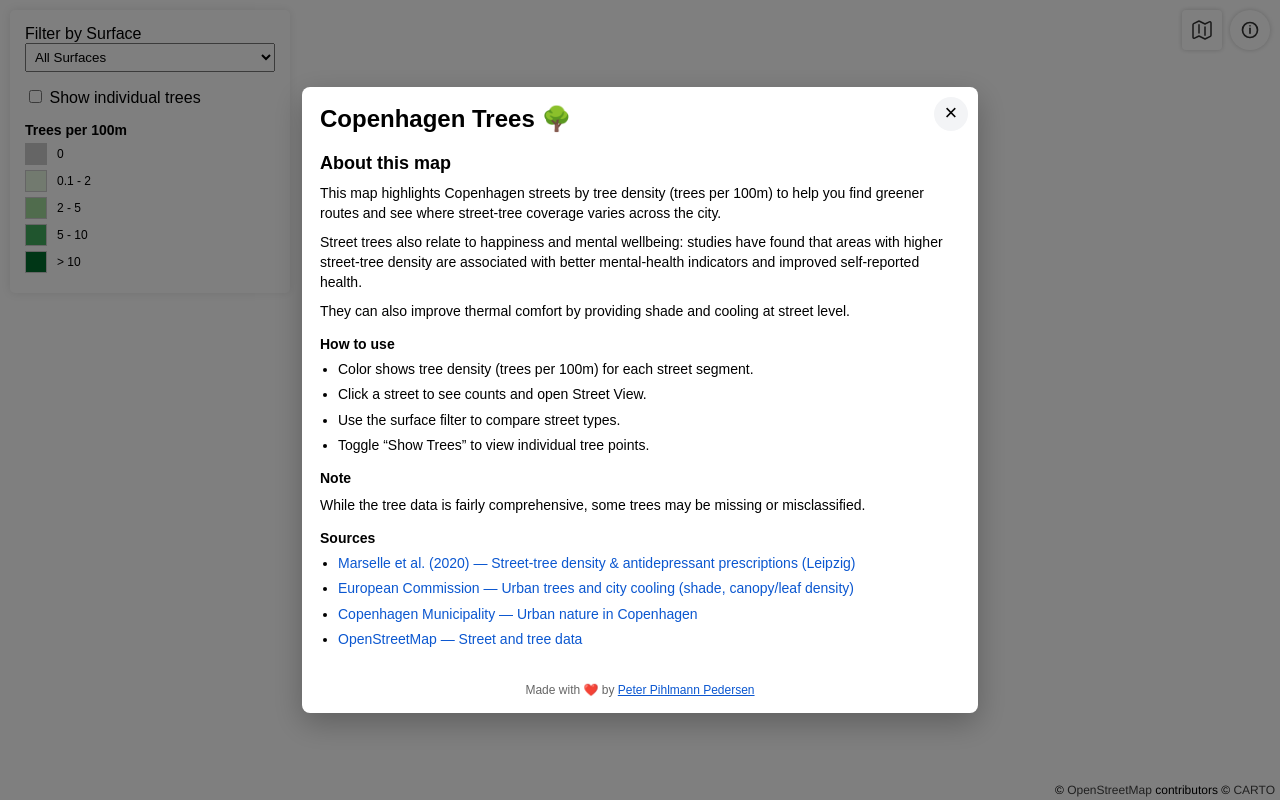
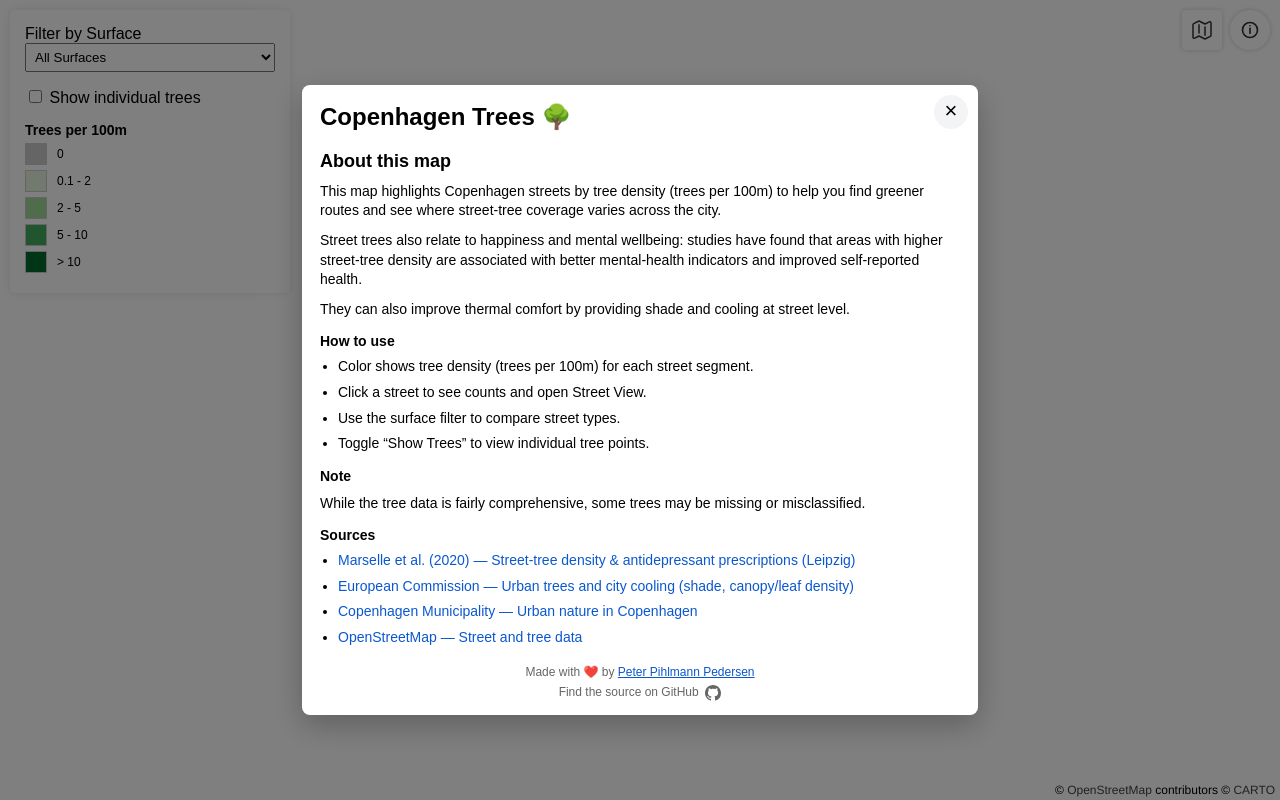
Before and after one commit to ppp-one/cph-trees, a plain HTML site: page website/index.html in a window 1280 px wide. Drawn offline with nearby package versions, Linux system fonts and the light colour scheme; no server answers.

Commit message:
README and links

```diff
--- a/website/index.html
+++ b/website/index.html
@@ -206,13 +206,40 @@
         </ul>
 
         <div style="text-align: center">
-          <p style="font-size: 12px; color: #666; margin: 32px auto 0 auto">
+          <p style="font-size: 12px; color: #666; margin: 16px auto 0 auto">
             Made with ❤️ by
             <a
               href="https://www.ppp.one/"
               style="text-decoration-line: underline"
               >Peter Pihlmann Pedersen</a
             >
+            <br />
+            <a
+              href="https://github.com/ppp-one/cph-trees"
+              target="_blank"
+              rel="noopener"
+              style="
+                color: inherit;
+                text-decoration: none;
+                display: inline-flex;
+                align-items: center;
+                vertical-align: middle;
+                margin-top: 4px;
+              "
+              title="View source on GitHub"
+              >Find the source on GitHub&nbsp;&nbsp;
+              <svg
+                xmlns="http://www.w3.org/2000/svg"
+                width="16"
+                height="16"
+                fill="currentColor"
+                viewBox="0 0 16 16"
+              >
+                <path
+                  d="M8 0C3.58 0 0 3.58 0 8c0 3.54 2.29 6.53 5.47 7.59.4.07.55-.17.55-.38 0-.19-.01-.82-.01-1.49-2.01.37-2.53-.49-2.69-.94-.09-.23-.48-.94-.82-1.13-.28-.15-.68-.52-.01-.53.63-.01 1.08.58 1.23.82.72 1.21 1.87.87 2.33.66.07-.52.28-.87.51-1.07-1.78-.2-3.64-.89-3.64-3.95 0-.87.31-1.59.82-2.15-.08-.2-.36-1.02.08-2.12 0 0 .67-.21 2.2.82.64-.18 1.32-.27 2-.27.68 0 1.36.09 2 .27 1.53-1.04 2.2-.82 2.2-.82.44 1.1.16 1.92.08 2.12.51.56.82 1.27.82 2.15 0 3.07-1.87 3.75-3.65 3.95.29.25.54.73.54 1.48 0 1.07-.01 1.93-.01 2.2 0 .21.15.46.55.38A8.012 8.012 0 0 0 16 8c0-4.42-3.58-8-8-8z"
+                />
+              </svg>
+            </a>
           </p>
         </div>
       </div>
```
Also changed, not shown: 3 other files. Lines whose indentation alone changed are shown as unchanged.
